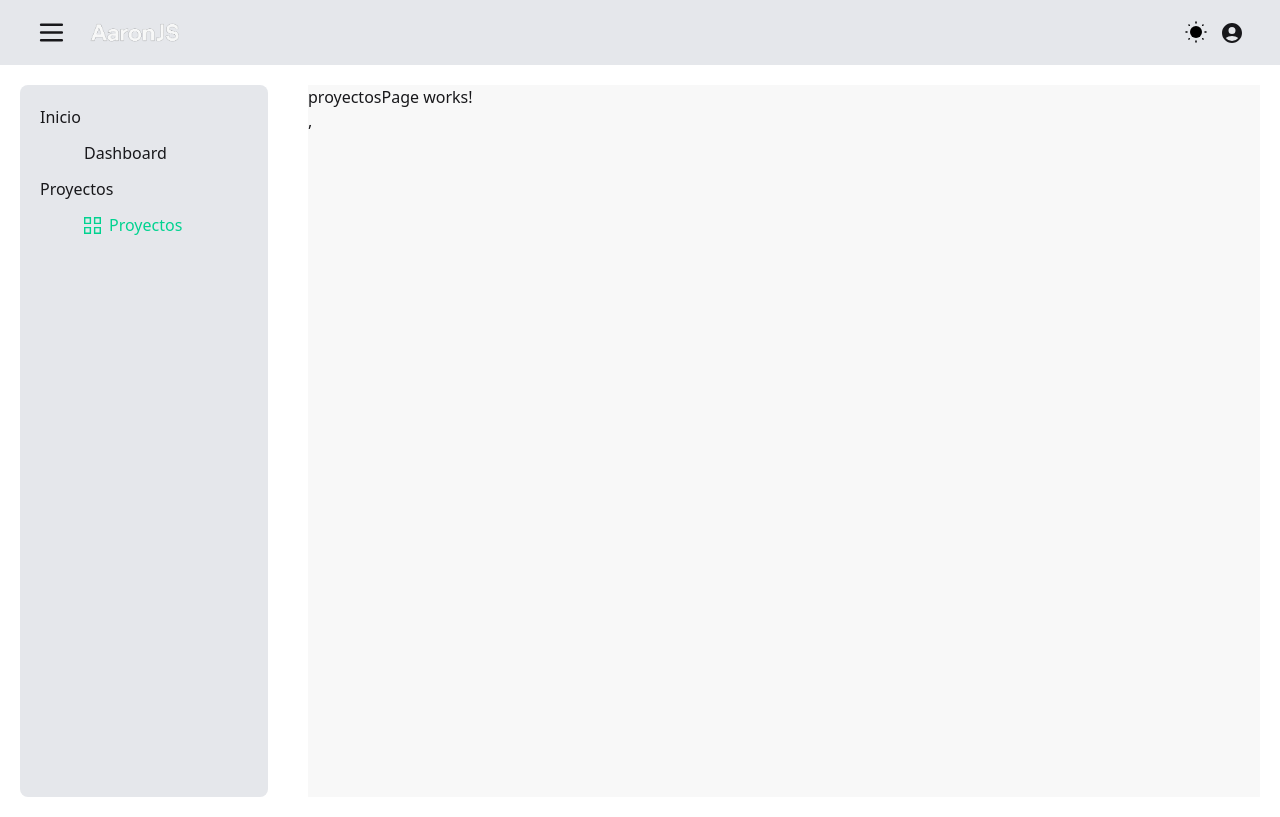
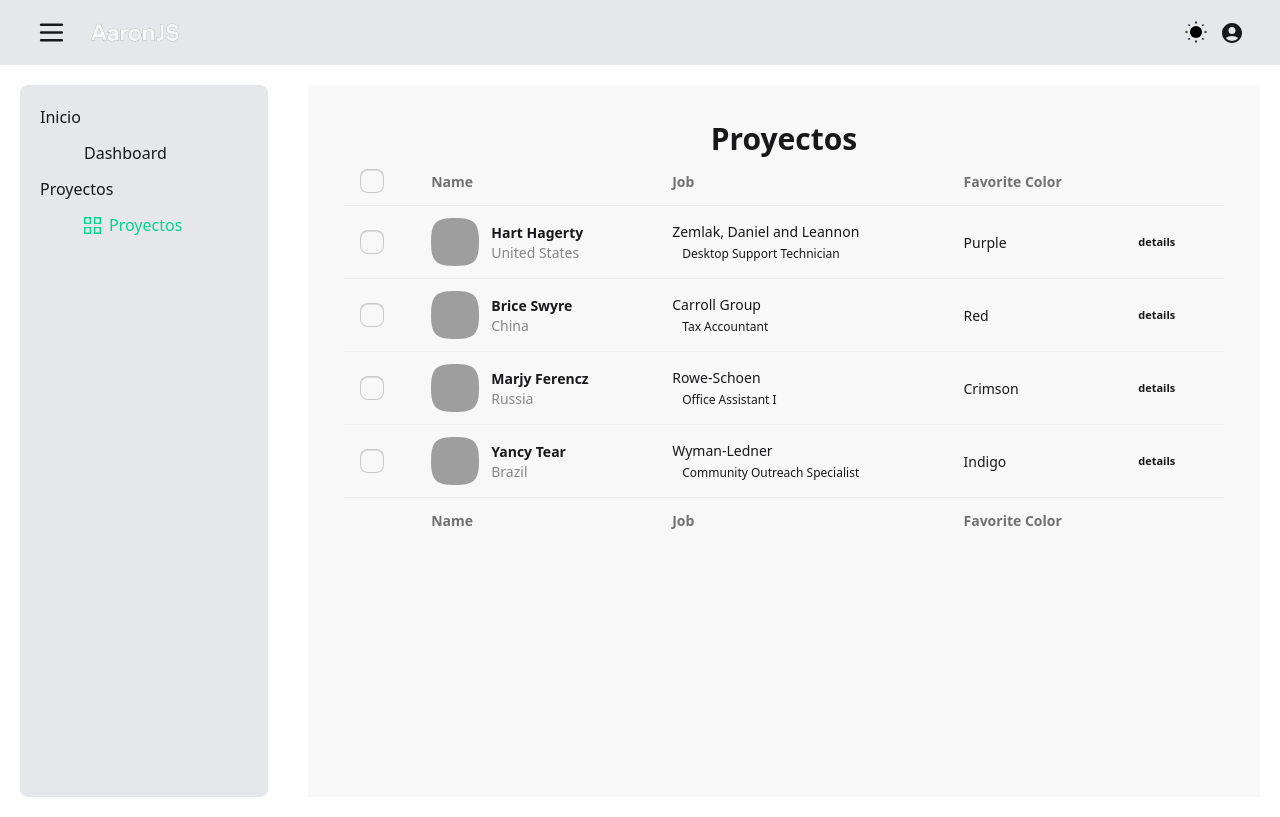
Before and after one commit to aaronJau21/admin-AaronJs, an Angular app: page /dashboard/proyectos/lista in a window 1280 px wide. Built offline with nearby package versions, Linux system fonts and the light colour scheme; grey boxes are pictures that could not be loaded.

Commit message:
feat(proyectos): redesign proyectos page with a detailed table layout and avatars

```diff
--- a/src/app/proyectos/proyectosPage.component.html
+++ b/src/app/proyectos/proyectosPage.component.html
@@ -1 +1,170 @@
-<p>proyectosPage works!</p>,
+<section class="p-9">
+  <h3 class="text-center text-3xl font-bold">Proyectos</h3>
+
+  <div class="overflow-x-auto">
+    <table class="table">
+      <!-- head -->
+      <thead>
+        <tr>
+          <th>
+            <label>
+              <input type="checkbox" class="checkbox" />
+            </label>
+          </th>
+          <th>Name</th>
+          <th>Job</th>
+          <th>Favorite Color</th>
+          <th></th>
+        </tr>
+      </thead>
+      <tbody>
+        <!-- row 1 -->
+        <tr>
+          <th>
+            <label>
+              <input type="checkbox" class="checkbox" />
+            </label>
+          </th>
+          <td>
+            <div class="flex items-center gap-3">
+              <div class="avatar">
+                <div class="mask mask-squircle h-12 w-12">
+                  <img
+                    src="https://img.daisyui.com/images/profile/demo/2@94.webp"
+                    alt="Avatar Tailwind CSS Component"
+                  />
+                </div>
+              </div>
+              <div>
+                <div class="font-bold">Hart Hagerty</div>
+                <div class="text-sm opacity-50">United States</div>
+              </div>
+            </div>
+          </td>
+          <td>
+            Zemlak, Daniel and Leannon
+            <br />
+            <span class="badge badge-ghost badge-sm"
+              >Desktop Support Technician</span
+            >
+          </td>
+          <td>Purple</td>
+          <th>
+            <button class="btn btn-ghost btn-xs">details</button>
+          </th>
+        </tr>
+        <!-- row 2 -->
+        <tr>
+          <th>
+            <label>
+              <input type="checkbox" class="checkbox" />
+            </label>
+          </th>
+          <td>
+            <div class="flex items-center gap-3">
+              <div class="avatar">
+                <div class="mask mask-squircle h-12 w-12">
+                  <img
+                    src="https://img.daisyui.com/images/profile/demo/3@94.webp"
+                    alt="Avatar Tailwind CSS Component"
+                  />
+                </div>
+              </div>
+              <div>
+                <div class="font-bold">Brice Swyre</div>
+                <div class="text-sm opacity-50">China</div>
+              </div>
+            </div>
+          </td>
+          <td>
+            Carroll Group
+            <br />
+            <span class="badge badge-ghost badge-sm">Tax Accountant</span>
+          </td>
+          <td>Red</td>
+          <th>
+            <button class="btn btn-ghost btn-xs">details</button>
+          </th>
+        </tr>
+        <!-- row 3 -->
+        <tr>
+          <th>
+            <label>
+              <input type="checkbox" class="checkbox" />
+            </label>
+          </th>
+          <td>
+            <div class="flex items-center gap-3">
+              <div class="avatar">
+                <div class="mask mask-squircle h-12 w-12">
+                  <img
+                    src="https://img.daisyui.com/images/profile/demo/4@94.webp"
+                    alt="Avatar Tailwind CSS Component"
+                  />
+                </div>
+              </div>
+              <div>
+                <div class="font-bold">Marjy Ferencz</div>
+                <div class="text-sm opacity-50">Russia</div>
+              </div>
+            </div>
+          </td>
+          <td>
+            Rowe-Schoen
+            <br />
+            <span class="badge badge-ghost badge-sm">Office Assistant I</span>
+          </td>
+          <td>Crimson</td>
+          <th>
+            <button class="btn btn-ghost btn-xs">details</button>
+          </th>
+        </tr>
+        <!-- row 4 -->
+        <tr>
+          <th>
+            <label>
+              <input type="checkbox" class="checkbox" />
+            </label>
+          </th>
+          <td>
+            <div class="flex items-center gap-3">
+              <div class="avatar">
+                <div class="mask mask-squircle h-12 w-12">
+                  <img
+                    src="https://img.daisyui.com/images/profile/demo/5@94.webp"
+                    alt="Avatar Tailwind CSS Component"
+                  />
+                </div>
+              </div>
+              <div>
+                <div class="font-bold">Yancy Tear</div>
+                <div class="text-sm opacity-50">Brazil</div>
+              </div>
+            </div>
+          </td>
+          <td>
+            Wyman-Ledner
+            <br />
+            <span class="badge badge-ghost badge-sm"
+              >Community Outreach Specialist</span
+            >
+          </td>
+          <td>Indigo</td>
+          <th>
+            <button class="btn btn-ghost btn-xs">details</button>
+          </th>
+        </tr>
+      </tbody>
+      <!-- foot -->
+      <tfoot>
+        <tr>
+          <th></th>
+          <th>Name</th>
+          <th>Job</th>
+          <th>Favorite Color</th>
+          <th></th>
+        </tr>
+      </tfoot>
+    </table>
+  </div>
+</section>
```
